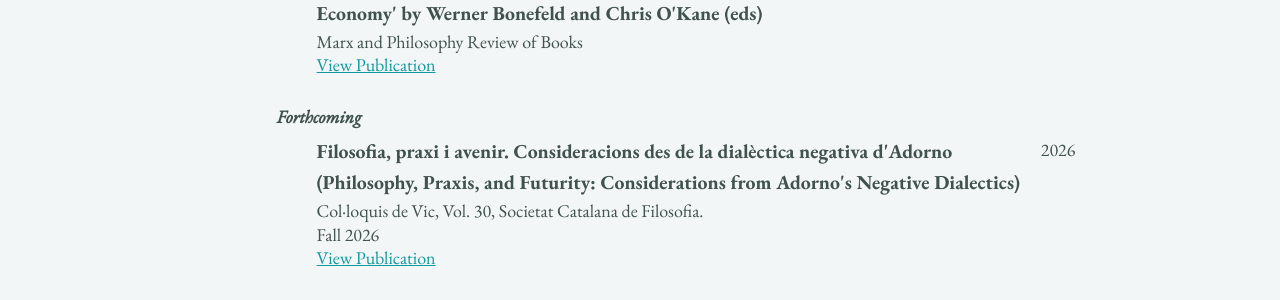
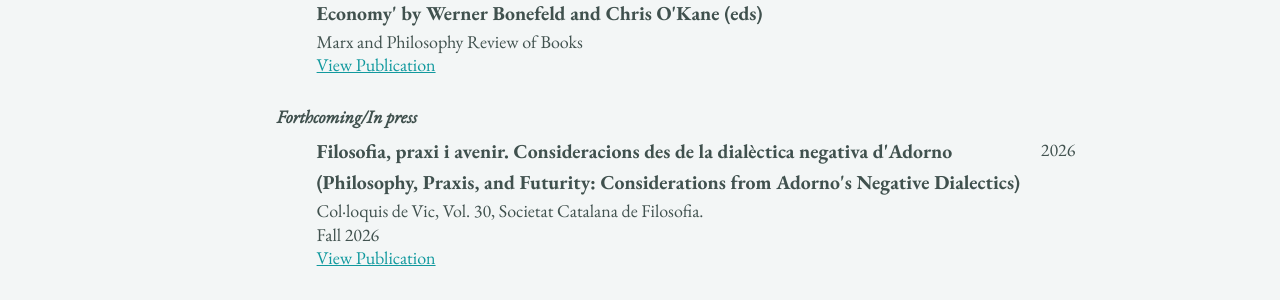
Before and after one commit to epujol90/epujol90.github.io, a Jekyll site: the page built from _pages/cv-json.md, in a window 1280 px wide and 900 px high, scrolled down 2944 px. Shown: the part 155-455 px from the top of the window. Built offline with Jekyll 4.4.1, drawn with Linux system fonts in a browser that asks for light colours; a script bundle is joined from its source files by our own code; library files that are not in the unit come from our copies.

Commit message:
Update cv.json

```diff
--- a/_data/cv.json
+++ b/_data/cv.json
@@ -194,7 +194,7 @@
       "releaseDate": "2026-10-01",
       "website": "https://www.raco.cat/index.php/ColloquisVic",
       "summary": "Fall 2026",
-      "category": "Forthcoming"
+      "category": "Forthcoming/In press"
     }
   ],
   "presentations": [
```
